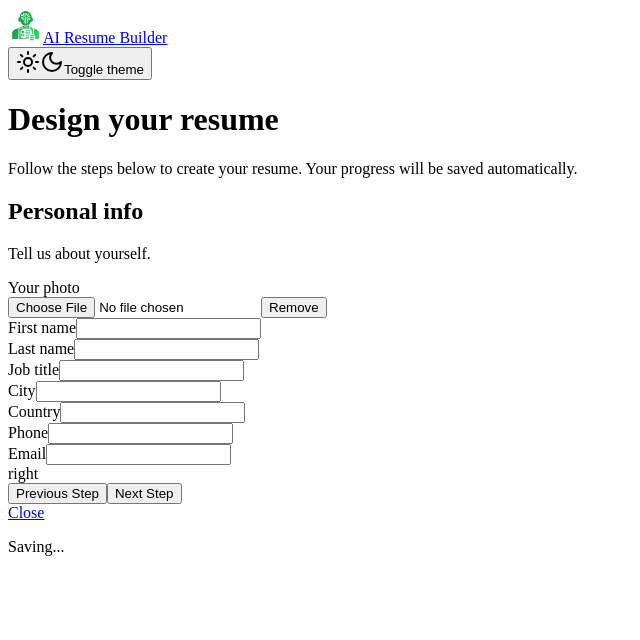
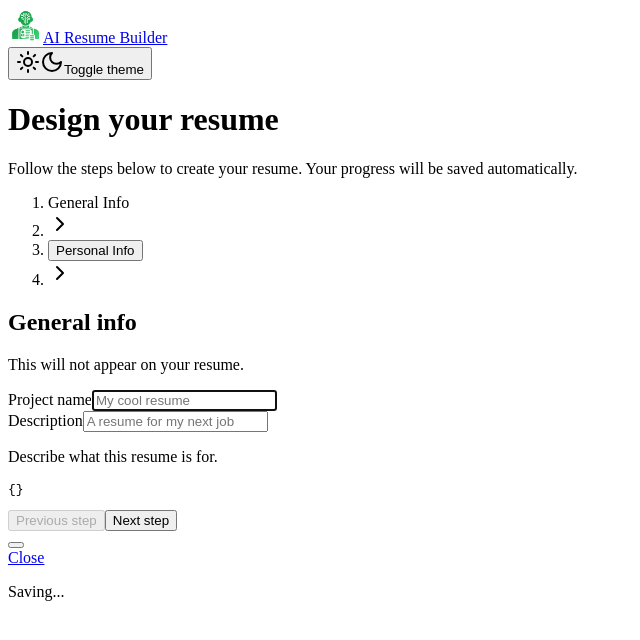
Before and after one commit to tushar-upadhya/ai-resume, a Next.js app: page /editor in a window 1280 px wide. Shown: the top 640 px of the page, without its empty margins (0-640 px from the left). Built offline with nearby package versions, Linux system fonts and the light colour scheme.

Commit message:
ADD : work-schema

```diff
--- a/src/app/(main)/editor/ResumeEditor.tsx
+++ b/src/app/(main)/editor/ResumeEditor.tsx
@@ -1,11 +1,31 @@
-import PersonalInfoForm from "@/components/forms/personal-info/PersonalInfoForm";
-import { Button } from "@/components/ui/button";
-import Link from "next/link";
-import React from "react";
+"use client";
+
+import Breadcrumbs from "@/components/bread-crumbs/Breadcrumbs";
+import Footer from "@/components/footer/Footer";
+import { steps } from "@/lib/steps/steps";
+import { ResumeValues } from "@/lib/validations/validation";
+import { useSearchParams } from "next/navigation";
+import React, { useState } from "react";
 
 const ResumeEditor: React.FC = () => {
+  const searchParams = useSearchParams();
+  const [resumeData, setResumeData] = useState<ResumeValues>({});
+
+  const currentStep = searchParams.get("step") || steps[0].key;
+
+  function setStep(key: string) {
+    const newSearchParams = new URLSearchParams(searchParams);
+    newSearchParams.set("step", key);
+    window.history.pushState(null, "", `?${newSearchParams.toString()}`);
+  }
+
+  const FormComponent = steps.find(
+    (steps) => steps.key === currentStep,
+  )?.component;
+
   return (
-    <div className="flex min-h-[48rem] flex-col">
+    <div className="flex min-h-screen flex-col">
+      {/* HEADER */}
       <header className="space-y-1.5 border-b px-3 py-5 text-center">
         <h1 className="text-2xl font-bold">Design your resume</h1>
         <p className="text-sm text-muted-foreground">
@@ -13,34 +33,30 @@ const ResumeEditor: React.FC = () => {
           saved automatically.
         </p>
       </header>
+
       {/* MAIN */}
-      <main className="relative grow">
-        <div className="absolute bottom-0 top-0 flex w-full">
-          <div className="w-full md:w-1/2">
-            <PersonalInfoForm />
+      <main className="grow overflow-auto">
+        <div className="flex w-full">
+          <div className="w-full space-y-6 p-3 md:w-1/2">
+            <Breadcrumbs currentStep={currentStep} setCurrentStep={setStep} />
+            {FormComponent && (
+              <FormComponent
+                resumeData={resumeData}
+                setResumeData={setResumeData}
+              />
+            )}
           </div>
 
           <div className="grow md:border-r" />
 
-          <div className="hidden w-1/2 md:flex">right</div>
+          <div className="hidden w-1/2 md:flex">
+            <pre>{JSON.stringify(resumeData, null, 2)}</pre>
+          </div>
         </div>
       </main>
 
       {/* FOOTER */}
-      <footer className="w-full border-t px-3 py-5">
-        <div className="mx-auto flex max-w-7xl flex-wrap justify-between gap-3">
-          <div className="flex items-center gap-3">
-            <Button variant={"secondary"}>Previous Step</Button>
-            <Button>Next Step</Button>
-          </div>
-          <div className="flex items-center gap-3">
-            <Button variant={"secondary"} asChild>
-              <Link href={"/resumes"}>Close </Link>
-            </Button>
-            <p className="text-muted-foreground opacity-0">Saving...</p>
-          </div>
-        </div>
-      </footer>
+      <Footer currentStep={currentStep} setCurrentStep={setStep} />
     </div>
   );
 };
--- a/src/components/bread-crumbs/Breadcrumbs.tsx
+++ b/src/components/bread-crumbs/Breadcrumbs.tsx
@@ -6,7 +6,7 @@ import {
   BreadcrumbPage,
   BreadcrumbSeparator,
 } from "@/components/ui/breadcrumb";
-import { steps } from "@/lib/steps";
+import { steps } from "@/lib/steps/steps";
 import React from "react";
 
 interface BreadcrumbsProps {
--- /dev/null
+++ b/src/components/footer/Footer.tsx
@@ -0,0 +1,61 @@
+import { steps } from "@/lib/steps/steps";
+import { cn } from "@/lib/utils";
+import Link from "next/link";
+import { Button } from "../ui/button";
+
+interface FooterProps {
+  currentStep: string;
+  setCurrentStep: (step: string) => void;
+}
+
+const Footer = ({ currentStep, setCurrentStep }: FooterProps) => {
+  const previousStep = steps.find(
+    (_, index) => steps[index + 1]?.key === currentStep,
+  )?.key;
+
+  const nextStep = steps.find(
+    (_, index) => steps[index - 1]?.key === currentStep,
+  )?.key;
+  return (
+    <footer className="w-full border-t px-3 py-5">
+      <div className="mx-auto flex max-w-7xl flex-wrap justify-between gap-3">
+        <div className="flex items-center gap-3">
+          <Button
+            variant="secondary"
+            onClick={
+              previousStep ? () => setCurrentStep(previousStep) : undefined
+            }
+            disabled={!previousStep}
+          >
+            Previous step
+          </Button>
+          <Button
+            onClick={nextStep ? () => setCurrentStep(nextStep) : undefined}
+            disabled={!nextStep}
+          >
+            Next step
+          </Button>
+        </div>
+        <Button
+          variant="outline"
+          size="icon"
+          //   onClick={() => setShowSmResumePreview(!showSmResumePreview)}
+          className="md:hidden"
+          //   title={
+          //     showSmResumePreview ? "Show input form" : "Show resume preview"
+          //   }
+        >
+          {/* {showSmResumePreview ? <PenLineIcon /> : <FileUserIcon />} */}
+        </Button>
+        <div className="flex items-center gap-3">
+          <Button variant="secondary" asChild>
+            <Link href="/resumes">Close</Link>
+          </Button>
+          <p className={cn("text-muted-foreground opacity-0")}>Saving...</p>
+        </div>
+      </div>
+    </footer>
+  );
+};
+
+export default Footer;
--- a/src/components/forms/general-info/GeneralInfoForm.tsx
+++ b/src/components/forms/general-info/GeneralInfoForm.tsx
@@ -1,8 +1,12 @@
 "use client";
 
-import { generalInfoSchema, GeneralInfoValues } from "@/lib/validation";
+import { EditorFormProps } from "@/lib/type/types";
+import {
+  generalInfoSchema,
+  GeneralInfoValues,
+} from "@/lib/validations/validation";
 import { zodResolver } from "@hookform/resolvers/zod";
-import React from "react";
+import { useEffect } from "react";
 import { useForm } from "react-hook-form";
 import {
   Form,
@@ -15,14 +19,25 @@ import {
 } from "../../ui/form";
 import { Input } from "../../ui/input";
 
-const GeneralInfoForm: React.FC = () => {
+const GeneralInfoForm = ({ resumeData, setResumeData }: EditorFormProps) => {
   const form = useForm<GeneralInfoValues>({
     resolver: zodResolver(generalInfoSchema),
     defaultValues: {
-      title: "",
-      description: "",
+      title: resumeData.title || "",
+      description: resumeData.description || "",
     },
   });
+
+  useEffect(() => {
+    const { unsubscribe } = form.watch(async (values) => {
+      const isValid = await form.trigger();
+      if (!isValid) return;
+      setResumeData({ ...resumeData, ...values });
+
+      // update
+    });
+    return unsubscribe;
+  }, [form, resumeData, setResumeData]);
 
   return (
     <div className="mx-auto max-w-xl space-y-6">
--- a/src/components/forms/personal-info/PersonalInfoForm.tsx
+++ b/src/components/forms/personal-info/PersonalInfoForm.tsx
@@ -10,34 +10,39 @@ import {
   FormMessage,
 } from "@/components/ui/form";
 import { Input } from "@/components/ui/input";
-import { personalInfoSchema, PersonalInfoValues } from "@/lib/validation";
+import { EditorFormProps } from "@/lib/type/types";
+import {
+  personalInfoSchema,
+  PersonalInfoValues,
+} from "@/lib/validations/validation";
 import { zodResolver } from "@hookform/resolvers/zod";
 import { useEffect } from "react";
 import { useForm } from "react-hook-form";
 
-const PersonalInfoForm = () => {
+const PersonalInfoForm = ({ resumeData, setResumeData }: EditorFormProps) => {
   const form = useForm<PersonalInfoValues>({
     resolver: zodResolver(personalInfoSchema),
     defaultValues: {
-      firstName: "",
-      lastName: "",
-      jobTitle: "",
-      city: "",
-      country: "",
-      phone: "",
-      email: "",
+      firstName: resumeData.firstName || "",
+      lastName: resumeData.lastName || "",
+      jobTitle: resumeData.jobTitle || "",
+      city: resumeData.city || "",
+      country: resumeData.country || "",
+      phone: resumeData.phone || "",
+      email: resumeData.email || "",
     },
   });
 
   useEffect(() => {
-    const { unsubscribe } = form.watch(async () => {
+    const { unsubscribe } = form.watch(async (values) => {
       const isValid = await form.trigger();
       if (!isValid) return;
+      setResumeData({ ...resumeData, ...values });
 
       // update
     });
     return unsubscribe;
-  }, [form]);
+  }, [form, resumeData, setResumeData]);
 
   return (
     <div className="mx-auto max-w-xl space-y-6">
--- a/src/lib/steps.ts
+++ b/src/lib/steps/steps.ts
@@ -1,9 +1,10 @@
 import GeneralInfoForm from "@/components/forms/general-info/GeneralInfoForm";
 import PersonalInfoForm from "@/components/forms/personal-info/PersonalInfoForm";
+import { EditorFormProps } from "../type/types";
 
 export const steps: {
   title: string;
-  component: React.ComponentType;
+  component: React.ComponentType<EditorFormProps>;
   key: string;
 }[] = [
   { title: "General Info", component: GeneralInfoForm, key: "general-info" },
--- /dev/null
+++ b/src/lib/type/types.ts
@@ -0,0 +1,6 @@
+import { ResumeValues } from "../validations/validation";
+
+export interface EditorFormProps {
+  resumeData: ResumeValues;
+  setResumeData: (data: ResumeValues) => void;
+}
--- a/src/lib/validation.ts
+++ b/src/lib/validations/validation.ts
@@ -33,3 +33,14 @@ export const personalInfoSchema = z.object({
 });
 
 export type PersonalInfoValues = z.infer<typeof personalInfoSchema>;
+
+// RESUME SCHEMA
+export const resumeSchema = z.object({
+  ...generalInfoSchema.shape,
+  ...personalInfoSchema.shape,
+});
+
+export type ResumeValues = Omit<z.infer<typeof resumeSchema>, "photo"> & {
+  id?: string;
+  photo?: File | string | null;
+};
```
Also changed, not shown: src/lib/prisma/prisma.ts (renamed from src/lib/prisma.ts), 1 other file (tests, documents, lock files or other folders).
